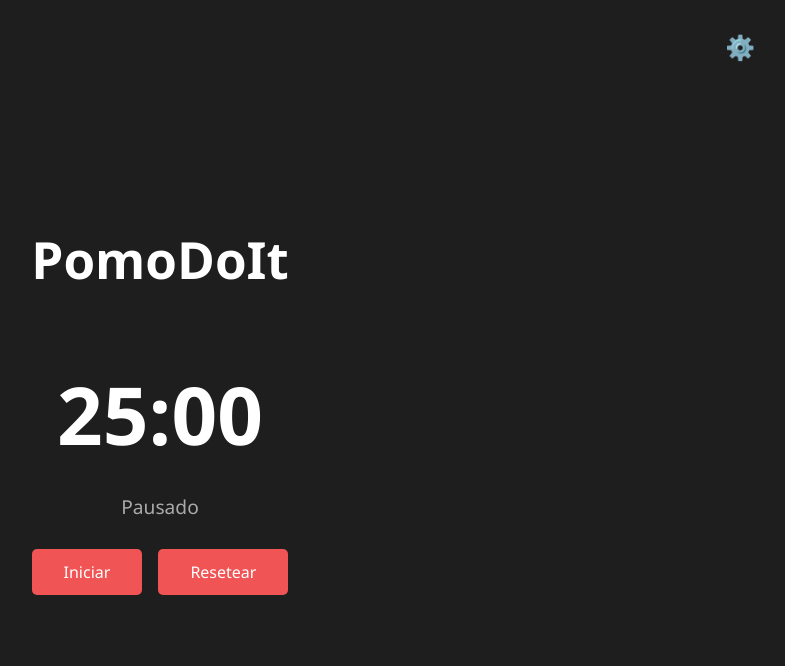
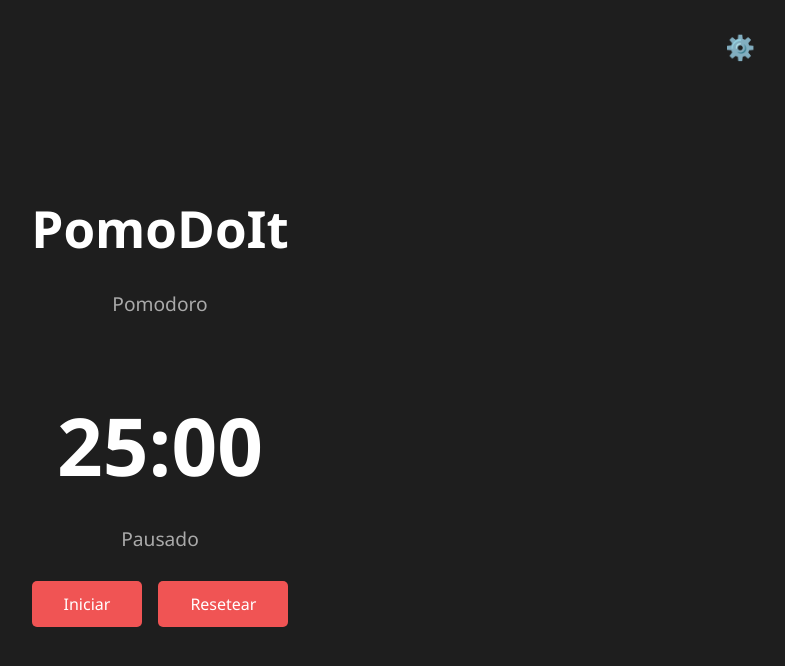
Before and after one commit to AuthorGG/PomoDoIt, a React (Vite) app: page / in a window 1280 px wide. Shown: the top 666 px of the page, without its empty margins (480-1265 px from the left). Built offline with nearby package versions, Linux system fonts and the light colour scheme.

Commit message:
cambiada logica de ciclos, agregado css, ahora el timer funciona en base a 4 pomodoros, 2 descansos cortos y 1 descanso largo para terminar con un modal de reiniciar o cancelar

```diff
--- a/src/App.css
+++ b/src/App.css
@@ -182,3 +182,48 @@ body {
   color: white;
   cursor: pointer;
 }
+.modal-backdrop {
+  position: fixed;
+  top: 0;
+  left: 0;
+  width: 100%;
+  height: 100%;
+  background: rgba(30, 30, 30, 0.8);
+  display: flex;
+  align-items: center;
+  justify-content: center;
+  z-index: 2000;
+}
+
+.modal {
+  background: #fff;
+  color: #333;
+  padding: 2rem;
+  border-radius: 10px;
+  width: 90%;
+  max-width: 400px;
+  text-align: center;
+  box-shadow: 0 5px 20px rgba(0, 0, 0, 0.4);
+}
+
+.modal-buttons {
+  margin-top: 1.5rem;
+  display: flex;
+  justify-content: center;
+  gap: 1rem;
+}
+
+.modal-buttons button {
+  padding: 0.9rem 1.5rem;
+  font-size: 1rem;
+  border: none;
+  border-radius: 8px;
+  cursor: pointer;
+  background-color: #f05454;
+  color: white;
+  transition: background-color 0.2s ease;
+}
+
+.modal-buttons button:hover {
+  background-color: #d94343;
+}
--- a/src/App.jsx
+++ b/src/App.jsx
@@ -20,7 +20,7 @@ function App() {
       <Header />
       <main>
         <Settings onSave={handleSettingsSave} />
-        <Timer initialMinutes={settings.pomodoro} />
+        <Timer initialMinutes={settings} />
       </main>
     </div>
   );
--- a/src/components/Timer.jsx
+++ b/src/components/Timer.jsx
@@ -1,17 +1,12 @@
 import { useEffect, useState } from "react";
 
 function Timer({ initialMinutes }) {
-  const [secondsLeft, setSecondsLeft] = useState(initialMinutes * 60);
+  const [mode, setMode] = useState("pomodoro"); // 'pomodoro', 'shortBreak', 'longBreak'
+  const [sessionStep, setSessionStep] = useState(0);
+  const [secondsLeft, setSecondsLeft] = useState(initialMinutes.pomodoro * 60);
   const [isRunning, setIsRunning] = useState(false);
-
-  useEffect(() => {
-    setSecondsLeft(initialMinutes * 60);
-    setIsRunning(false);
-  }, [initialMinutes]);
-  const resetTimer = () => {
-    setSecondsLeft(initialMinutes * 60);
-    setIsRunning(false);
-  };
+  const [hasFinished, setHasFinished] = useState(false);
+  const [hasStartedOnce, setHasStartedOnce] = useState(false); // para evitar que se inicie solo al principio
 
   const formatTime = (secs) => {
     const minutes = Math.floor(secs / 60);
@@ -21,38 +16,113 @@ function Timer({ initialMinutes }) {
       .padStart(2, "0")}`;
   };
 
+  const resetTimer = () => {
+    setSecondsLeft(initialMinutes[mode] * 60);
+    setIsRunning(false);
+    setHasFinished(false);
+    setHasStartedOnce(false);
+    setMode("pomodoro");
+    setSessionStep(0);
+  };
+
+  const toggleTimer = () => {
+    if (!isRunning && !hasStartedOnce) {
+      setHasStartedOnce(true);
+    }
+    setIsRunning((prev) => !prev);
+  };
+
   useEffect(() => {
     let interval = null;
+
     if (isRunning) {
       interval = setInterval(() => {
         setSecondsLeft((prev) => {
           if (prev === 0) {
             clearInterval(interval);
             setIsRunning(false);
+
+            const nextStep = sessionStep + 1;
+            setSessionStep(nextStep);
+
+            switch (nextStep) {
+              case 1:
+              case 3:
+                setMode("shortBreak");
+                break;
+              case 2:
+              case 4:
+              case 6:
+                setMode("pomodoro");
+                break;
+              case 5:
+                setMode("longBreak");
+                break;
+              case 7:
+                setMode("pomodoro");
+                setHasFinished(true); // ✅ mostrar modal al FINAL del ciclo
+                setSessionStep(0); // reiniciar para próxima vuelta
+                break;
+              default:
+                setMode("pomodoro");
+            }
+
             return 0;
           }
+
           return prev - 1;
         });
       }, 1000);
     }
 
     return () => clearInterval(interval);
-  }, [isRunning]);
+  }, [isRunning, mode]);
 
-  const toggleTimer = () => {
-    setIsRunning((prev) => !prev); // !prev es lo mismo que !isRunning
-  };
+  useEffect(() => {
+    const durationMap = {
+      pomodoro: initialMinutes.pomodoro,
+      shortBreak: initialMinutes.shortBreak,
+      longBreak: initialMinutes.longBreak,
+    };
+
+    setSecondsLeft(durationMap[mode] * 60);
+
+    // Solo auto-iniciar si ya empezó el ciclo
+    if (hasStartedOnce) {
+      setIsRunning(true);
+    }
+  }, [mode, initialMinutes, hasStartedOnce]);
 
   return (
     <section className="timer-section">
+      <p className="mode-label">
+        {mode === "pomodoro" && "Pomodoro"}
+        {mode === "shortBreak" && "Descanso corto"}
+        {mode === "longBreak" && "Descanso largo"}
+      </p>
+
       <h2>{formatTime(secondsLeft)}</h2>
       <p>{isRunning ? "En curso" : "Pausado"}</p>
+
       <div className="controls">
         <button onClick={toggleTimer}>
           {isRunning ? "Pausar" : "Iniciar"}
         </button>
         <button onClick={resetTimer}>Resetear</button>
       </div>
+
+      {hasFinished && (
+        <div className="modal-backdrop">
+          <div className="modal">
+            <h3>🎉 ¡Ciclo completo terminado!</h3>
+            <p>¿Quieres empezar otro?</p>
+            <div className="modal-buttons">
+              <button onClick={resetTimer}>🔁 Reiniciar ciclo</button>
+              <button onClick={() => setHasFinished(false)}>❌ Cerrar</button>
+            </div>
+          </div>
+        </div>
+      )}
     </section>
   );
 }
```
